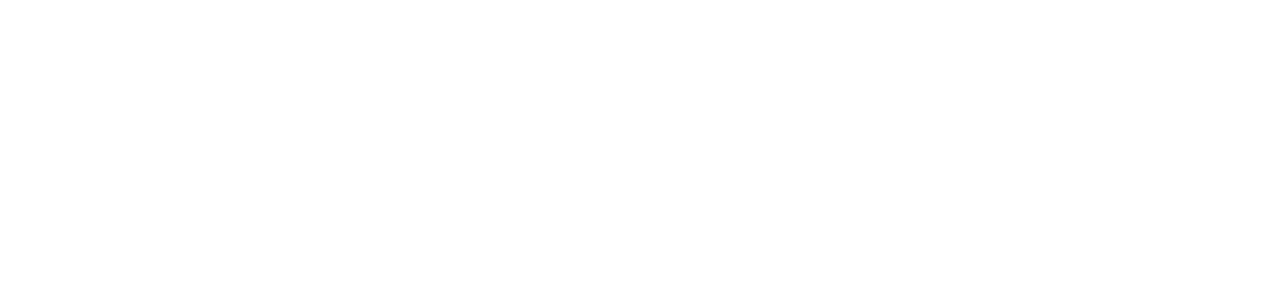
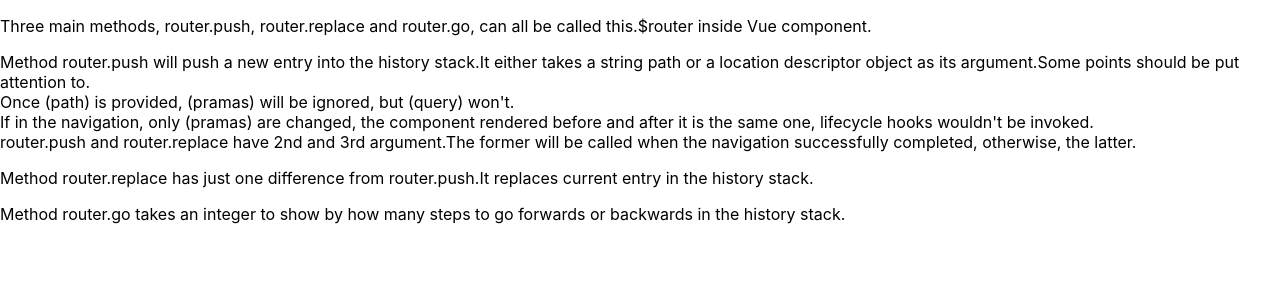
Before and after one commit to EmmaYXY/vue-router-practise, a Vue app: page /#/programmatic in a window 1280 px wide. Shown: the top 300 px of the page. Built offline with nearby package versions, Linux system fonts and the light colour scheme.

Commit message:
programmatic navigation

```diff
--- a/src/components/Index.vue
+++ b/src/components/Index.vue
@@ -15,6 +15,12 @@
         <li>
           <span @click="goToNestedRoutes">In real development, nested components are usually needed,
             so the routes should correspond to the special structure of components, too.</span>
+        </li>
+        <li>
+          <span @click="goToProgrammaticNavigation">
+            We are talking about navigation with tags (router-link) until now, in vue-router, there is another
+            way to navigate, programmatic navigation.It enables navigation with the router's instance methods.
+          </span>
         </li>
       </ul>
     </main>
@@ -36,6 +42,9 @@ export default {
     },
     goToNestedRoutes () {
       this.$router.push('/nested')
+    },
+    goToProgrammaticNavigation () {
+      this.$router.push('/programmatic')
     }
   }
 }
--- a/src/components/nested/Nested.vue
+++ b/src/components/nested/Nested.vue
@@ -25,9 +25,9 @@
 export default {
   name: 'Nested',
   methods: {
-      toNestedRoute() {
-          this.$router.push('/nested/hope')
-      }
+    toNestedRoute () {
+      this.$router.push('/nested/hope')
+    }
   }
 }
 </script>
--- /dev/null
+++ b/src/components/programmatic/Programmatic.vue
@@ -0,0 +1,43 @@
+<template>
+  <div>
+    <div class="dynamic_notes">
+      <p>
+        Three main methods, router.push, router.replace and router.go, can all be called this.$router inside Vue
+        component.
+      </p>
+      <p>
+        Method router.push will push a new entry into the history stack.It either takes a string path or a location
+        descriptor object as its argument.Some points should be put attention to.
+        <ul>
+          <li>
+            Once (path) is provided, (pramas) will be ignored, but (query) won't.
+          </li>
+          <li>
+            If in the navigation, only (pramas) are changed, the component rendered before and after it
+            is the same one, lifecycle hooks wouldn't be invoked.
+          </li>
+          <li>
+            router.push and router.replace have 2nd and 3rd argument.The former will be called when the navigation
+            successfully completed, otherwise, the latter.
+          </li>
+        </ul>
+      </p>
+      <p>
+        Method router.replace has just one difference from router.push.It replaces current entry in the history stack.
+      </p>
+      <p>
+        Method router.go takes an integer to show by how many steps to go forwards or backwards in the history
+        stack.
+      </p>
+    </div>
+  </div>
+</template>
+
+<script>
+export default {
+  name: 'Programmatic'
+}
+</script>
+
+<style lang="stylus">
+</style>
--- a/src/router/index.js
+++ b/src/router/index.js
@@ -5,6 +5,7 @@ import Index from '../components/Index'
 import Aste from '../components/dynamic/Aste'
 import Nested from '../components/nested/Nested'
 import Hope from '../components/nested/Hope'
+import Programmatic from '../components/programmatic/Programmatic'
 
 Vue.use(Router)
 
@@ -38,6 +39,10 @@ let routes = [
         component: Hope
       }
     ]
+  },
+  {
+    path: '/programmatic',
+    component: Programmatic
   }
 ]
 
```
Also changed, not shown: src/components/DynamicRouteMatching/Aste.vue (deleted, +0 -18 lines), src/components/DynamicRouteMatching/Dynamic.vue (deleted, +0 -46 lines), 1 other file (tests, documents, lock files or other folders).
